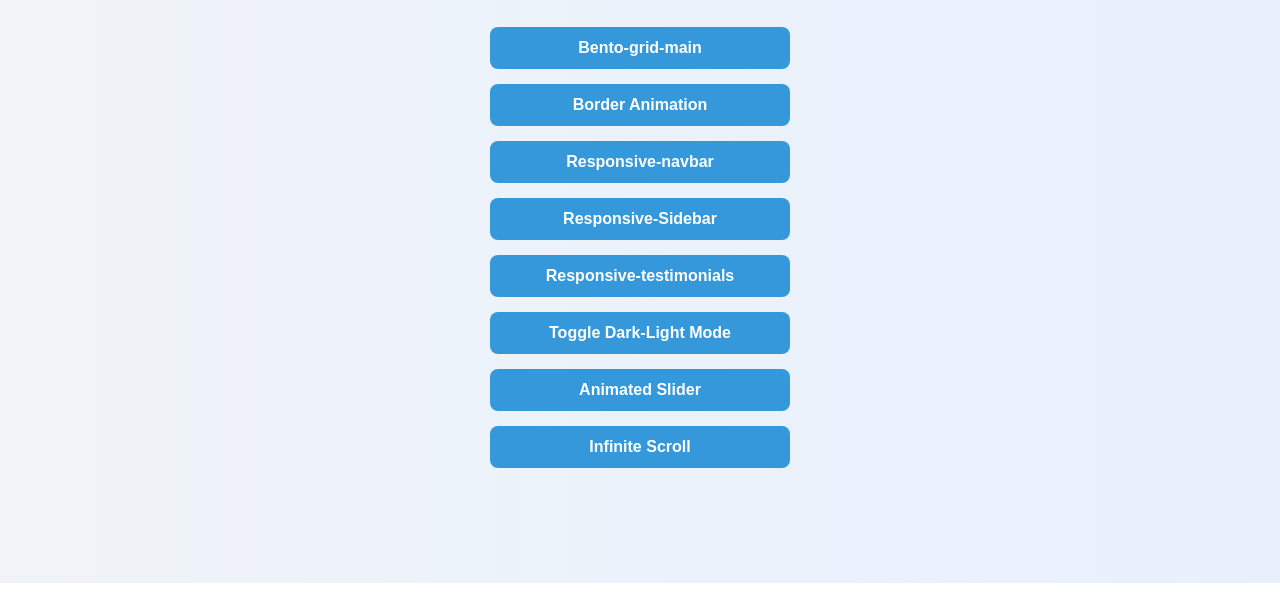
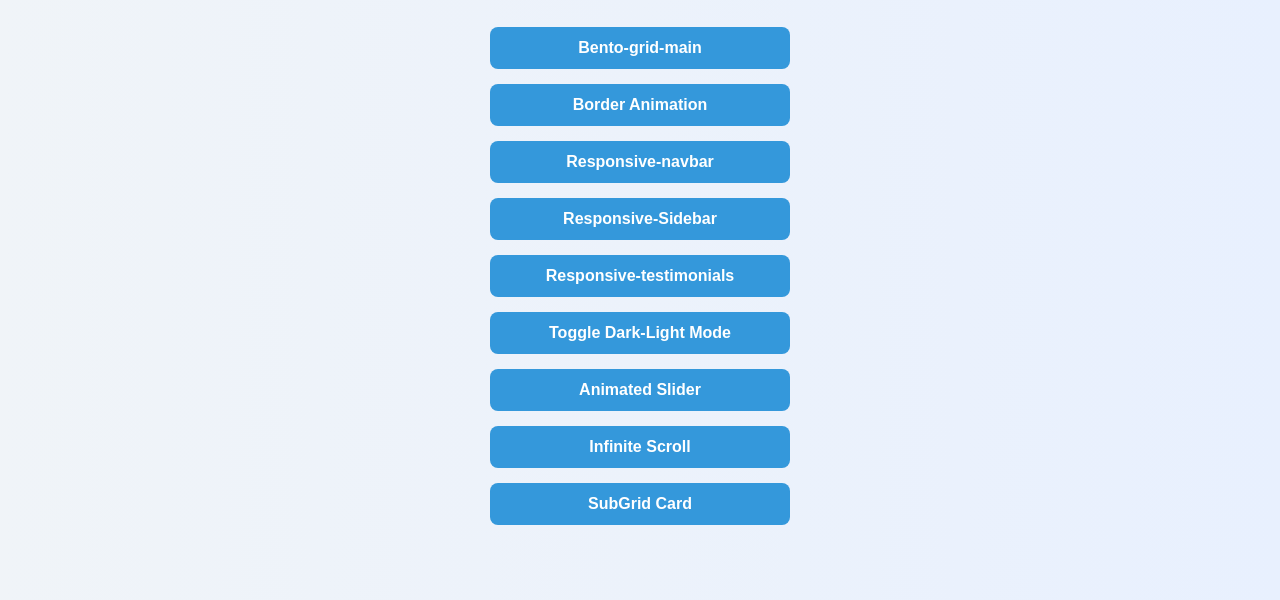
Before and after one commit to mistrypavankumar/grid-layout-challenges, a plain HTML site: page index.html in a window 1280 px wide. Shown: the part 217-817 px from the top of the page. Drawn offline with Linux system fonts and the light colour scheme.

Commit message:
added new button

```diff
--- a/index.html
+++ b/index.html
@@ -137,6 +137,13 @@
           Infinite Scroll
         </button>
       </li>
+      <li>
+        <button
+          onclick="openProject('https://mistrypavankumar.github.io/grid-layout-challenges/subgrid-card/index.html')"
+        >
+          SubGrid Card
+        </button>
+      </li>
     </ul>
 
     <script>
```
